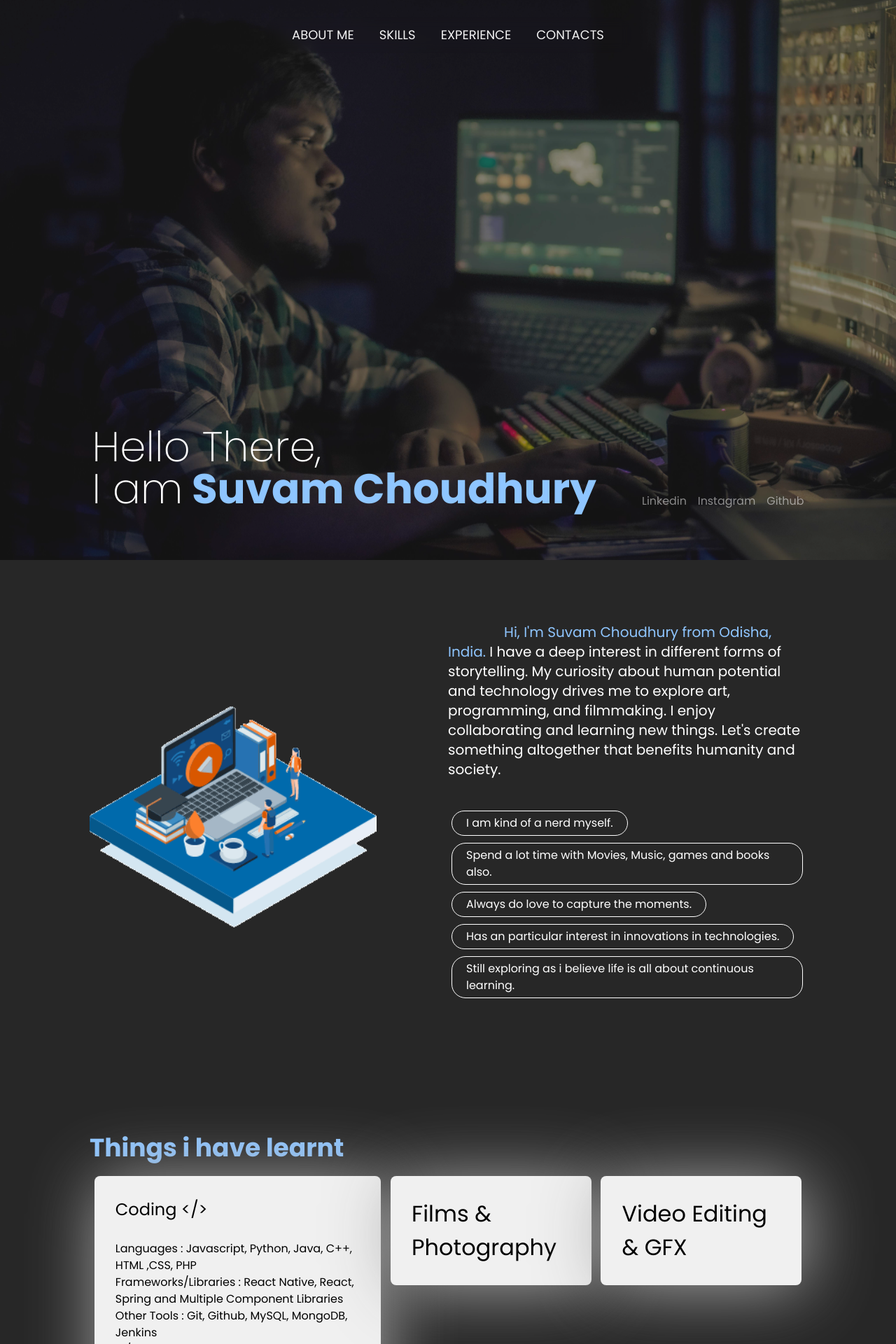
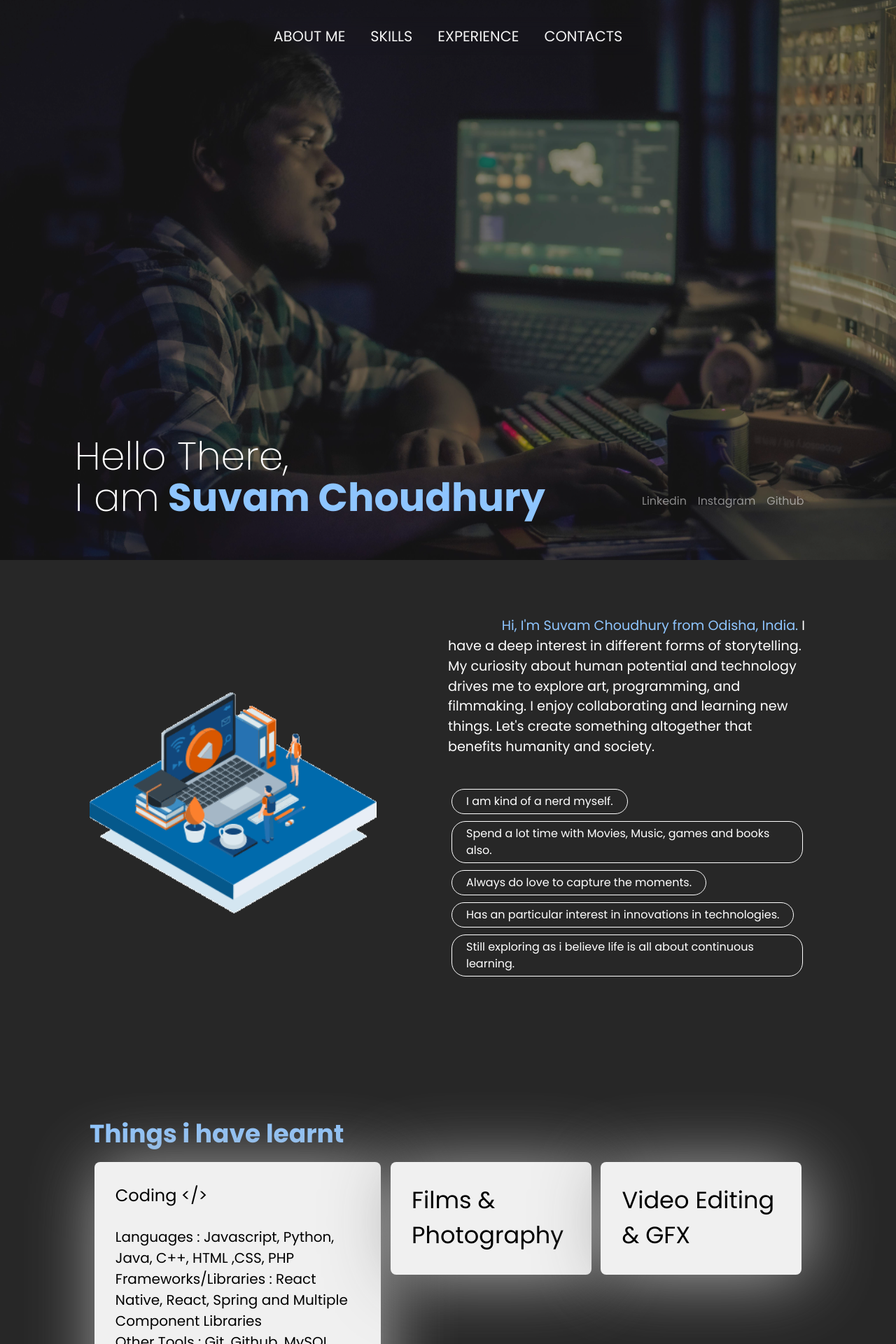
Before and after one commit to nyctophile07/portfolio, a React (Vite) app: page / in a window 1280 px wide. Shown: the top 1920 px of the page at 70% size. Built offline with nearby package versions, Linux system fonts and the light colour scheme.

Commit message:
adjustments in size

```diff
--- a/src/App.jsx
+++ b/src/App.jsx
@@ -86,7 +86,7 @@ function App() {
       </header>
       <motion.section
         id="about"
-        className="text-white w-[80vw] m-auto flex justify-between pt-10"
+        className="text-white w-[80vw] m-auto flex justify-between pt-5"
         initial={{ y: 50, opacity: 0 }}
         animate={controls}
         transition={{ duration: 1 }}
--- a/src/components/Bio.jsx
+++ b/src/components/Bio.jsx
@@ -10,7 +10,7 @@ function Bio() {
 
   return (
     <div className=" bio_container flex flex-col justify-center align-text-bottom gap-10 w-[50%]">
-        <div className="bio text-xl"><span className='text-blue-300'>&nbsp;&nbsp;&nbsp;&nbsp;&nbsp;&nbsp;&nbsp;&nbsp;&nbsp;&nbsp;&nbsp;&nbsp;&nbsp;&nbsp;&nbsp;Hi, I'm Suvam Choudhury from Odisha, India.</span>{bio}</div>
+        <div className="bio text-[2.4vmin]"><span className='text-blue-300'>&nbsp;&nbsp;&nbsp;&nbsp;&nbsp;&nbsp;&nbsp;&nbsp;&nbsp;&nbsp;&nbsp;&nbsp;&nbsp;&nbsp;&nbsp;Hi, I'm Suvam Choudhury from Odisha, India.</span>{bio}</div>
         <div>
         <Skills list={skills}/>
         </div>
--- a/src/components/Exp.jsx
+++ b/src/components/Exp.jsx
@@ -3,7 +3,7 @@ import React from 'react'
 function Exp() {
   return (
     <>
-    <div className=' text-white flex gap-3 text-4xl'><div className=' inline-block w-10 bg-green-500 rounded-full h-10'></div><span className='font-[300]'>Currently working at </span><span className='text-pink-400 font-bold'>Accenture</span></div>
+    <div className=' text-white flex gap-3 text-[5.4vmin]'><div className='my-auto inline-block w-10 bg-green-500 rounded-full h-10'></div><span className='font-[300]'>Currently working at </span><span className='text-pink-400 font-bold'>Accenture</span></div>
     <div className='text-white ml-10 text-lg italic p-5 font-italic'>&nbsp;&nbsp;&nbsp;&nbsp;&nbsp;&nbsp;&nbsp;&nbsp;&nbsp;&nbsp;It's truly an incredible opportunity to launch my career with a prestigious company like Accenture as Application development associate.</div>
     </>
   )
--- a/src/components/Expandables.jsx
+++ b/src/components/Expandables.jsx
@@ -13,7 +13,7 @@ function Expandables({ isExpanded, onHover, domain, skills, link, linkText }) {
         >
             <motion.span
                 className="title text-wrap"
-                animate={{ fontSize: isExpanded ? '1.5rem' : '2rem' }}
+                animate={{ fontSize: isExpanded ? '1.5rem' : '2.1rem' }}
                 transition={{ duration: 0.3 }}
             >
                 {domain}
@@ -22,7 +22,7 @@ function Expandables({ isExpanded, onHover, domain, skills, link, linkText }) {
                 <ul typeof='circle'>
                      {skills.map((e,index)=>{
                         return(
-                            <li className='text-wrap' key={index}>{e}</li>
+                            <li className='text-wrap text-[2.5vmin]' key={index}>{e}</li>
                          )
                      })}
                 </ul>
--- a/src/components/Footer.jsx
+++ b/src/components/Footer.jsx
@@ -9,7 +9,7 @@ function Footer() {
     <div className='footer' id='footer'>
         <div className='w-[80vw] m-auto py-15 flex justify-between'>
         <div className="footerdesc">
-        <h2 className='text-5xl py-7 font-[400]'>Let's have a conversation...</h2>
+        <h2 className='text-[6vmin] py-7 font-[400]'>Let's have a conversation...</h2>
         <p >Direct message to me:</p>
         <p className='pt-1'><span className='text-2xl font-bold'>@  </span><a href="mailto:suvamchoudhury18@gmail.com"> suvamchoudhury18@gmail.com</a></p>
         <p className='pt-1'><span className='text-2xl font-bold'>🕿  </span> +91 7064114285</p>
--- a/src/components/Navbar.jsx
+++ b/src/components/Navbar.jsx
@@ -4,7 +4,7 @@ import {motion} from 'framer-motion'
 
 function Navbar() {
     return (
-        <nav className="nav top-0 fixed max-w-fit flex justify-center items-center px-10 py-3 rounded-4xl text-white font-instrument-sans z-10 gap-9 m-6 text-lg backdrop-blur-sm cursor-pointer opacity-95">
+        <nav className="nav top-0 fixed max-w-fit flex justify-center items-center px-10 py-3 rounded-4xl text-white z-10 gap-9 m-6 text-[2.6vmin] backdrop-blur-sm cursor-pointer opacity-95">
                 <motion.a whileHover={{ scale: 1.07, opacity:0.7 }} transition={{ duration: 0.3 }} href='#about'>ABOUT ME</motion.a>
                 <motion.a whileHover={{ scale: 1.07, opacity:0.7 }} transition={{ duration: 0.3 }} href='#skillset'>SKILLS</motion.a>
                 <motion.a whileHover={{ scale: 1.07, opacity:0.7 }} transition={{ duration: 0.3 }} href='#experience'>EXPERIENCE</motion.a>
--- a/src/components/Title.jsx
+++ b/src/components/Title.jsx
@@ -9,9 +9,9 @@ function Title() {
                 animate={{ scale: [0.96, 1, 0.96] }}
                 transition={{ duration: 10, repeat: Infinity, ease: "easeInOut" }}
                 className='title flex justify-between m-18 w-[80vw] sticky top-0 z-50'>
-                <div className="font-[200] z-10 text-left text-6xl text-white">
-                    <h1>Hello There,</h1>
-                    <h1>
+                <div className="font-[200] z-10 text-left text-[7vmin] text-white">
+                    <h1 className='m-[-25px]'>Hello There,</h1>
+                    <h1 className='m-[-25px]'>
                         I am<motion.span
                         initial={{ color: 'white' }}
                         animate={{ color: '#8ec5ff' }}
```
